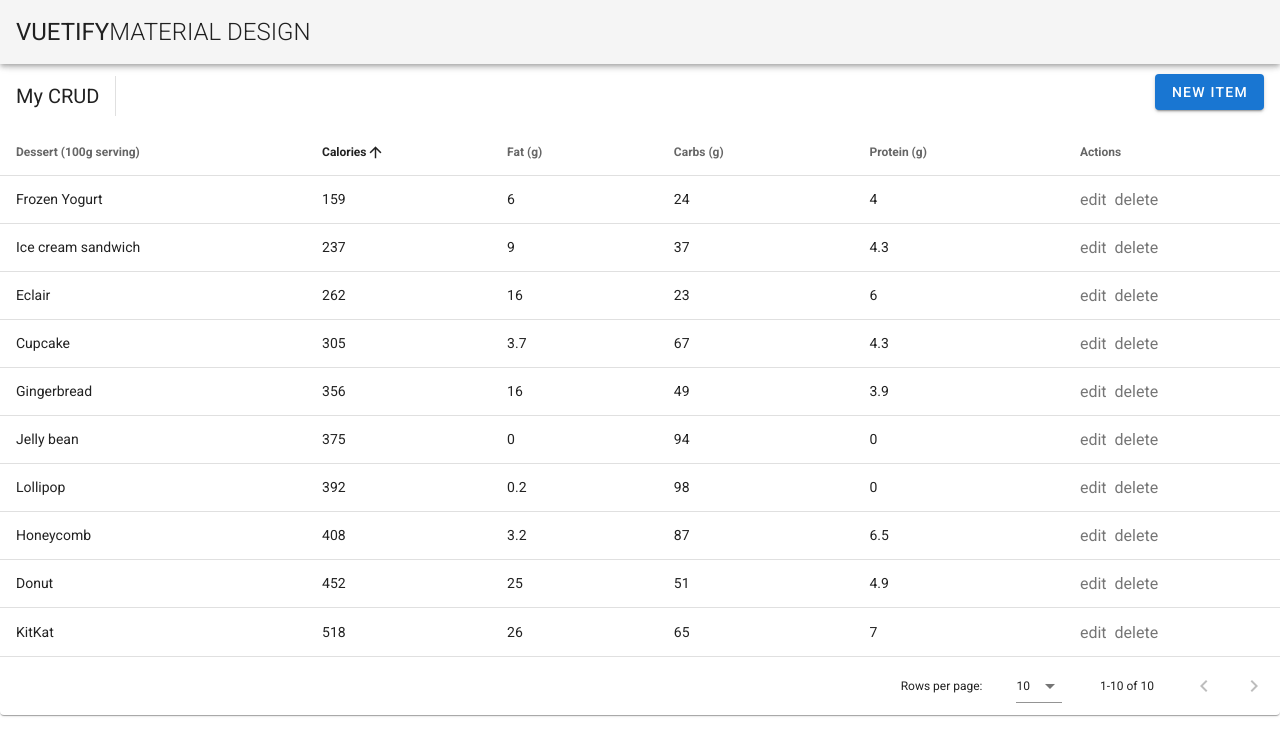
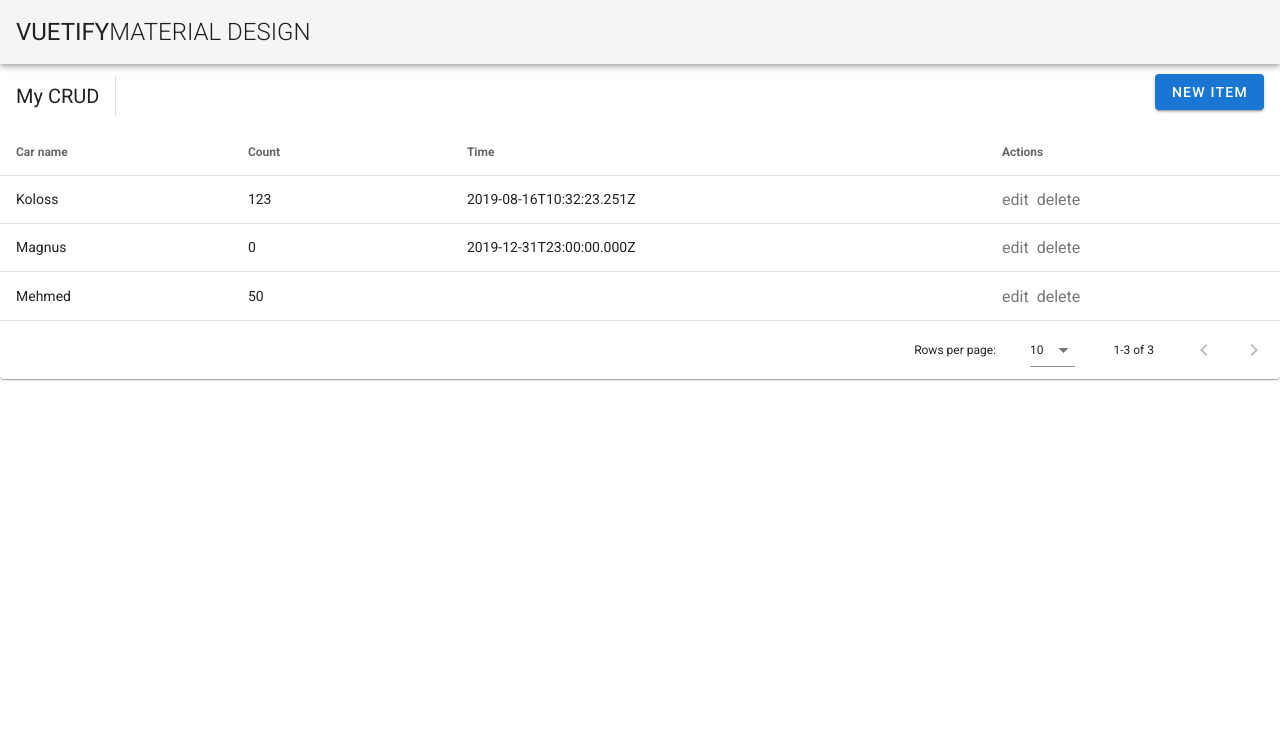
Before and after one commit to kingalione/Car-sharing-app, a Vue app: page /#/ in a window 1280 px wide. Shown: the top 756 px of the page. Built offline with nearby package versions, Linux system fonts and the light colour scheme.

Commit message:
customize table

```diff
--- a/src/components/EditableTable.vue
+++ b/src/components/EditableTable.vue
@@ -1,5 +1,5 @@
 <template>
-  <v-data-table :headers="headers" :items="desserts" sort-by="calories" class="elevation-1">
+  <v-data-table :headers="headers" :items="desserts" sort-by="name" class="elevation-1">
     <template v-slot:top>
       <v-toolbar flat color="white">
         <v-toolbar-title>My CRUD</v-toolbar-title>
@@ -18,19 +18,13 @@
               <v-container>
                 <v-row>
                   <v-col cols="12" sm="6" md="4">
-                    <v-text-field v-model="editedItem.name" label="Dessert name"></v-text-field>
+                    <v-text-field v-model="editedItem.name" label="Car name"></v-text-field>
                   </v-col>
                   <v-col cols="12" sm="6" md="4">
-                    <v-text-field v-model="editedItem.calories" label="Calories"></v-text-field>
+                    <v-text-field v-model="editedItem.count" label="Count"></v-text-field>
                   </v-col>
                   <v-col cols="12" sm="6" md="4">
-                    <v-text-field v-model="editedItem.fat" label="Fat (g)"></v-text-field>
-                  </v-col>
-                  <v-col cols="12" sm="6" md="4">
-                    <v-text-field v-model="editedItem.carbs" label="Carbs (g)"></v-text-field>
-                  </v-col>
-                  <v-col cols="12" sm="6" md="4">
-                    <v-text-field v-model="editedItem.protein" label="Protein (g)"></v-text-field>
+                    <v-text-field v-model="editedItem.time" label="Time"></v-text-field>
                   </v-col>
                 </v-row>
               </v-container>
@@ -61,32 +55,26 @@ export default {
     dialog: false,
     headers: [
       {
-        text: "Dessert (100g serving)",
+        text: "Car name",
         align: "left",
         sortable: false,
         value: "name"
       },
-      { text: "Calories", value: "calories" },
-      { text: "Fat (g)", value: "fat" },
-      { text: "Carbs (g)", value: "carbs" },
-      { text: "Protein (g)", value: "protein" },
+      { text: "Count", value: "count" },
+      { text: "Time", value: "time" },
       { text: "Actions", value: "action", sortable: false }
     ],
     desserts: [],
     editedIndex: -1,
     editedItem: {
       name: "",
-      calories: 0,
-      fat: 0,
-      carbs: 0,
-      protein: 0
+      count: 0,
+      time: new Date()
     },
     defaultItem: {
       name: "",
-      calories: 0,
-      fat: 0,
-      carbs: 0,
-      protein: 0
+      count: 0,
+      time: new Date()
     }
   }),
   computed: {
@@ -106,74 +94,22 @@ export default {
     initialize() {
       this.desserts = [
         {
-          name: "Frozen Yogurt",
-          calories: 159,
-          fat: 6.0,
-          carbs: 24,
-          protein: 4.0
+          _id: "5d5685cf1c9d44000015f149",
+          name: "Magnus",
+          count: 0,
+          time: "2019-12-31T23:00:00.000Z"
         },
         {
-          name: "Ice cream sandwich",
-          calories: 237,
-          fat: 9.0,
-          carbs: 37,
-          protein: 4.3
+          _id: "5d56863782fb0f6b6f76259f",
+          name: "Koloss",
+          count: 123,
+          time: "2019-08-16T10:32:23.251Z"
         },
         {
-          name: "Eclair",
-          calories: 262,
-          fat: 16.0,
-          carbs: 23,
-          protein: 6.0
-        },
-        {
-          name: "Cupcake",
-          calories: 305,
-          fat: 3.7,
-          carbs: 67,
-          protein: 4.3
-        },
-        {
-          name: "Gingerbread",
-          calories: 356,
-          fat: 16.0,
-          carbs: 49,
-          protein: 3.9
-        },
-        {
-          name: "Jelly bean",
-          calories: 375,
-          fat: 0.0,
-          carbs: 94,
-          protein: 0.0
-        },
-        {
-          name: "Lollipop",
-          calories: 392,
-          fat: 0.2,
-          carbs: 98,
-          protein: 0
-        },
-        {
-          name: "Honeycomb",
-          calories: 408,
-          fat: 3.2,
-          carbs: 87,
-          protein: 6.5
-        },
-        {
-          name: "Donut",
-          calories: 452,
-          fat: 25.0,
-          carbs: 51,
-          protein: 4.9
-        },
-        {
-          name: "KitKat",
-          calories: 518,
-          fat: 26.0,
-          carbs: 65,
-          protein: 7
+          _id: "5d569d4fccf59377166c3aac",
+          name: "Mehmed",
+          count: 50,
+          test: "test"
         }
       ];
     },
```
